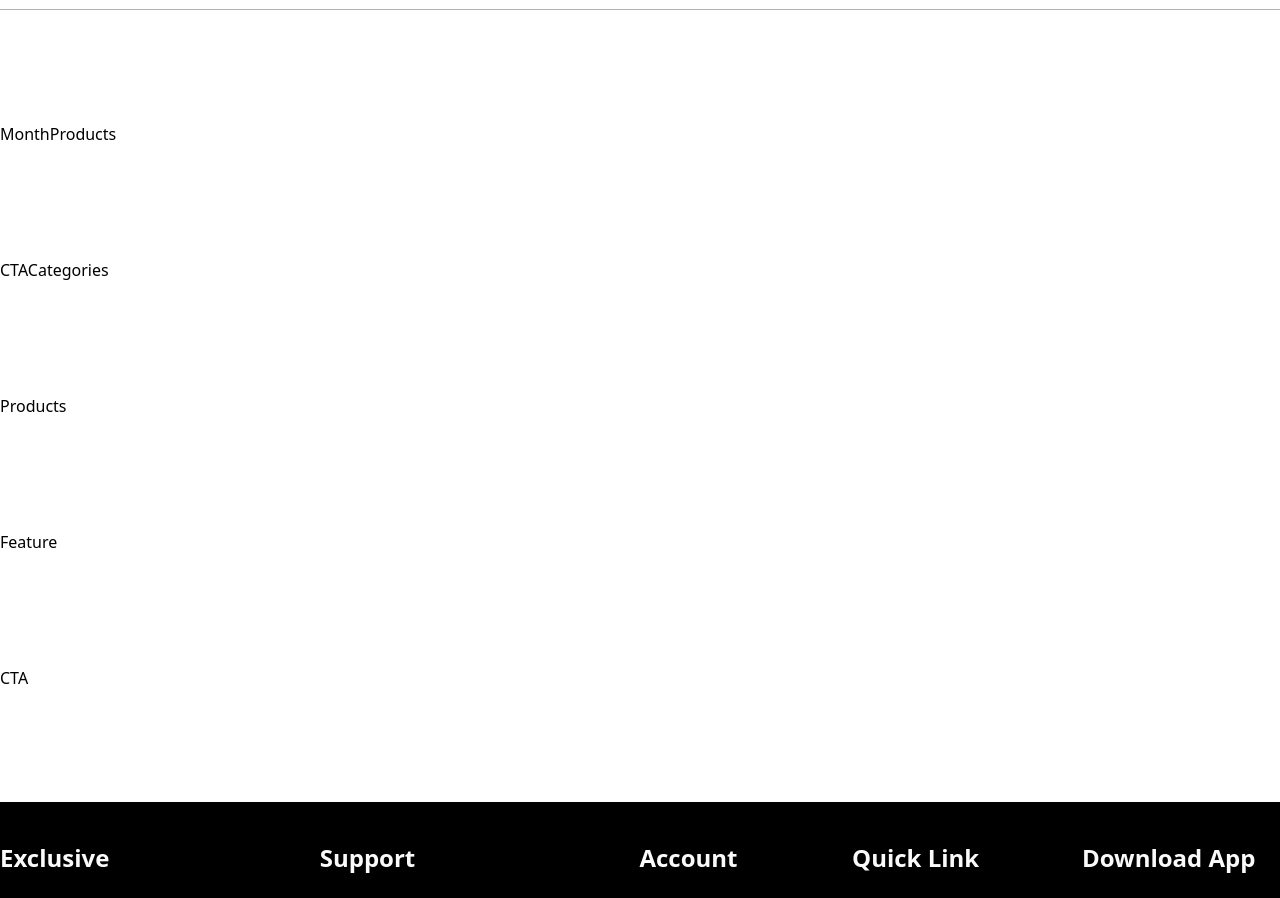
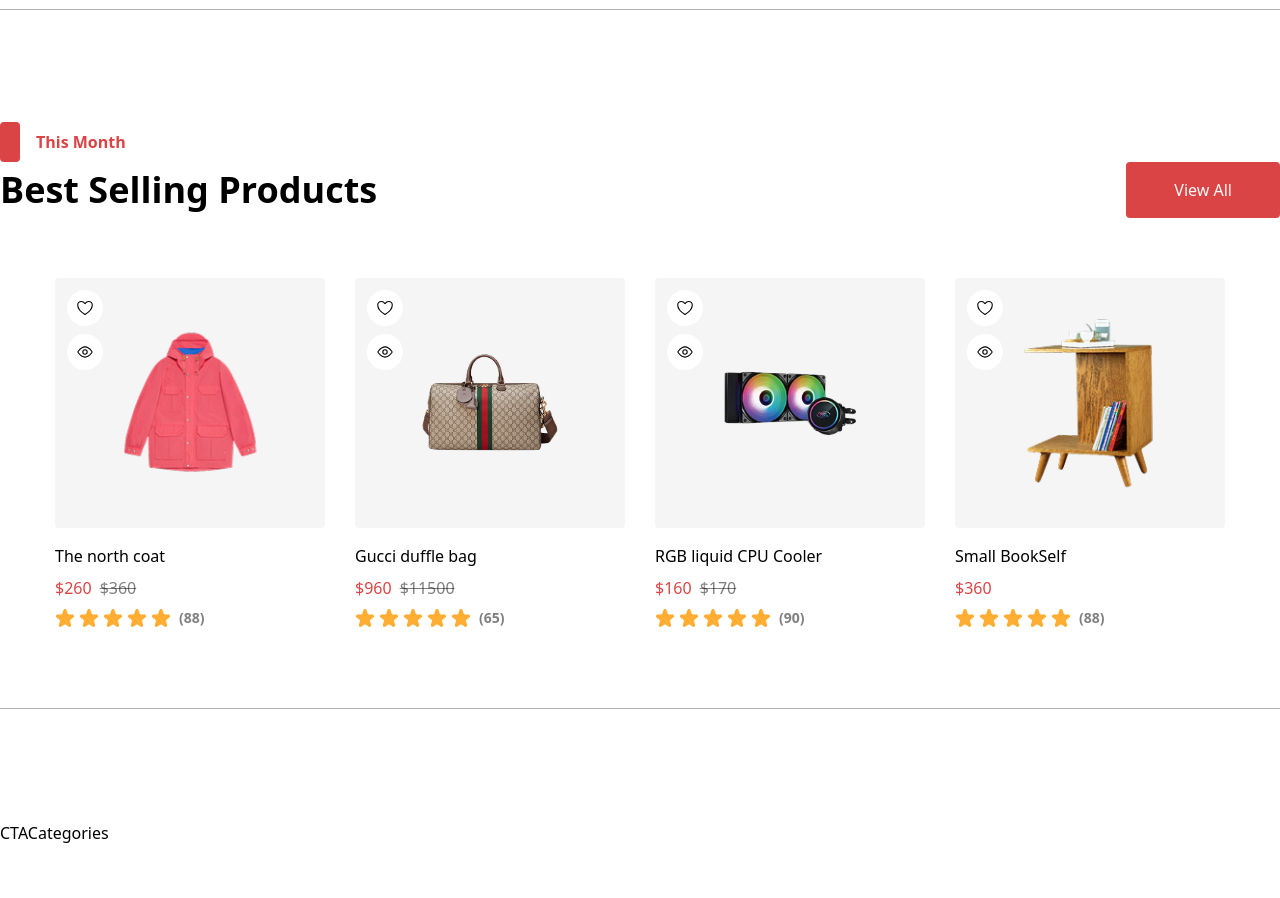
Before and after one commit to hebamusleh/tasks, a React (Vite) app in the folder e-commerce-app/: page / in a window 1280 px wide. Shown: the part 1460-2358 px from the top of the page. Built offline with nearby package versions, Linux system fonts and the light colour scheme.

Commit message:
feat : add best selling section

```diff
--- a/e-commerce-app/src/modules/home/components/month-products/MonthProducts.tsx
+++ b/e-commerce-app/src/modules/home/components/month-products/MonthProducts.tsx
@@ -1,6 +1,21 @@
+import { ProductCard, TitleHeading } from "../../../../components";
+import { bestSellingProducts } from "../../../../constant";
+import SubHeader from "./SubHeader";
 
 const MonthProducts = () => {
-  return <div>MonthProducts</div>;
+  return (
+    <div className="border-b-[0.5px] border-black/30 pb-20 flex flex-col gap-[60px]">
+      <div>
+        <TitleHeading title="This Month" />
+        <SubHeader />
+      </div>
+      <div className="flex items-center justify-center gap-[30px]">
+        {bestSellingProducts.map((item) => (
+          <ProductCard {...item} key={item.id} />
+        ))}
+      </div>
+    </div>
+  );
 };
 
 export default MonthProducts;
--- /dev/null
+++ b/e-commerce-app/src/modules/home/components/month-products/SubHeader.tsx
@@ -0,0 +1,12 @@
+import { Button } from "../../../../components";
+
+const SubHeader = () => {
+  return (
+    <div className="flex justify-between items-center ">
+      <h2 className="font-semibold text-4xl">Best Selling Products</h2>
+      <Button>View All</Button>
+    </div>
+  );
+};
+
+export default SubHeader;
```
